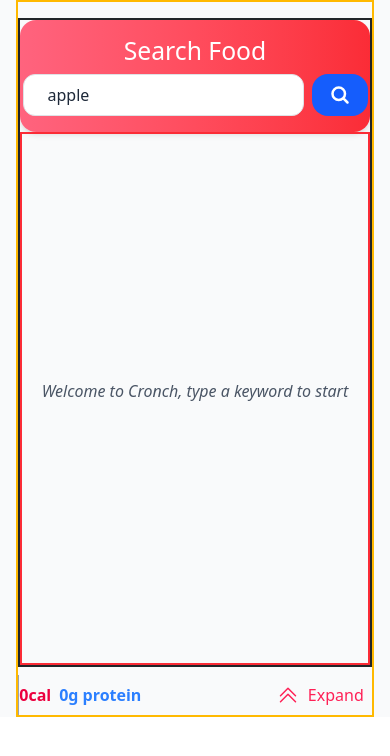
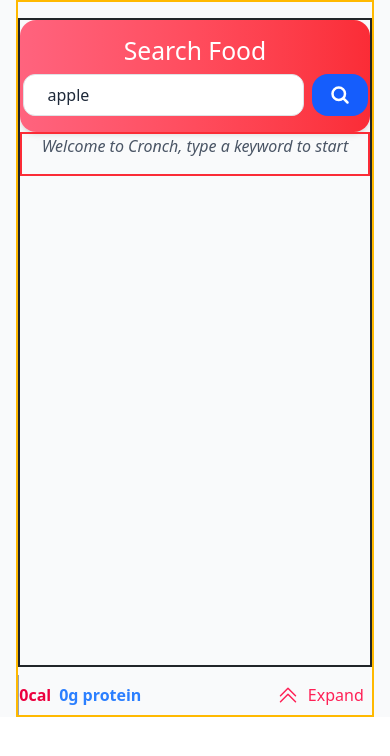
Before and after one commit to revlienn/Cronch, an Angular app in the folder client/: page / in a window 390 px wide. Shown: the top 756 px of the page. Built offline with nearby package versions, Linux system fonts and the light colour scheme.

Commit message:
Search result list height on mobile

```diff
--- a/client/src/app/foods/cart/cart.html
+++ b/client/src/app/foods/cart/cart.html
@@ -1,5 +1,5 @@
 <div
-   class="hidden md:flex md:flex-col md:h-full transition-transform duration-500 ease-in-out transform translate-y-full md:translate-y-0 max-h-[50vh] overflow-y-auto"
+   class="hidden md:flex md:flex-col md:h-full transition-transform duration-500 ease-in-out transform translate-y-full md:translate-y-0 max-h-[40vh] overflow-y-auto"
    id="maincart">
    <h5 class="text-center text-gray-800">Food Diary</h5>
    <div class="flex flex-col flex-grow overflow-x-hidden">
--- a/client/src/app/foods/cart/cart.ts
+++ b/client/src/app/foods/cart/cart.ts
@@ -32,6 +32,7 @@ export class Cart {
     const mainCart = document.getElementById('maincart');
     if (!mainCart) return;
     this.cartOpen = !this.cartOpen;
+    this.foodService.cartToggleSignal();
 
     if (this.cartOpen) {
       setTimeout(() => {
--- a/client/src/app/foods/food-search-area/food-search-area.html
+++ b/client/src/app/foods/food-search-area/food-search-area.html
@@ -1,4 +1,4 @@
-<div class="flex flex-col h-full border-2 ">
+<div class="flex flex-col h-full border-2">
    <div
       class="mx-auto bg-gradient-to-r from-rose-400 to-red-500 shadow-md rounded-2xl flex flex-col py-3 w-full">
       <h2 class="font-bold text-xl text-center text-white">Search Food</h2>
@@ -20,5 +20,5 @@
    </div>
 
    <app-search-result-list [result]="searchResult()"
-      class="flex-grow w-full overflow-hidden"></app-search-result-list>
+      class="flex-grow w-full overflow-hidden" [cartOpen]="foodService.cartOpen()"></app-search-result-list>
 </div>
--- a/client/src/app/foods/food-search-area/food-search-area.ts
+++ b/client/src/app/foods/food-search-area/food-search-area.ts
@@ -15,7 +15,7 @@ import { SearchResultList } from '../search-result-list/search-result-list';
 })
 export class FoodSearchArea {
 
-  private foodService=inject(FoodService);
+  protected foodService=inject(FoodService);
   searchResult=signal<FoodSearchResult|null>(null)
   searched=signal<boolean>(false);
 
--- a/client/src/app/foods/search-result-list/search-result-list.html
+++ b/client/src/app/foods/search-result-list/search-result-list.html
@@ -1,4 +1,10 @@
-<div class="flex flex-col h-full border-2 border-red-500 overflow-y-auto items-center justify-center">
+<div class="flex flex-col
+  border-2 border-red-500
+  overflow-y-auto items-center justify-center
+  transition-all duration-500 ease-in-out md:max-h-[100vh]
+  z-1"
+  [class.h-[35vh]]="foodService.cartOpen()"
+  >
 
   @if(busyService.madeReq()){
     @if(busyService.requestCount()===0){
--- a/client/src/app/foods/search-result-list/search-result-list.ts
+++ b/client/src/app/foods/search-result-list/search-result-list.ts
@@ -1,7 +1,8 @@
-import { Component, computed, effect, inject, input, OnInit, signal } from '@angular/core';
+import { Component, computed, effect, inject, Input, input, OnInit, signal } from '@angular/core';
 import { FoodSearchResult } from '../../../types/FoodSearchResult';
 import { FoodCard } from '../food-card/food-card';
 import { BusyService } from '../../services/busy-service';
+import { FoodService } from '../../services/food-service';
 
 @Component({
   selector: 'app-search-result-list',
@@ -11,7 +12,9 @@ import { BusyService } from '../../services/busy-service';
 })
 export class SearchResultList {
   protected busyService = inject(BusyService);
+  protected foodService=inject(FoodService);
   protected lessThan100=signal<boolean>(false);
+  @Input() cartOpen=false;
 
   result = input.required<FoodSearchResult | null>();
   resultLength = computed(() => {
--- a/client/src/app/services/food-service.ts
+++ b/client/src/app/services/food-service.ts
@@ -17,6 +17,7 @@ export class FoodService {
 
   public list = signal<FoodCardFacts[]>([]);
   public groupedList = signal<FoodCartItem[]>([]);
+  public cartOpen=signal<boolean>(false);
 
   constructor() {
     const storedList = localStorage.getItem('items');
@@ -124,4 +125,8 @@ export class FoodService {
     this.list.set([]);
   }
 
+  cartToggleSignal(){
+    this.cartOpen.update(status=>!status);
+  }
+
 }
```
